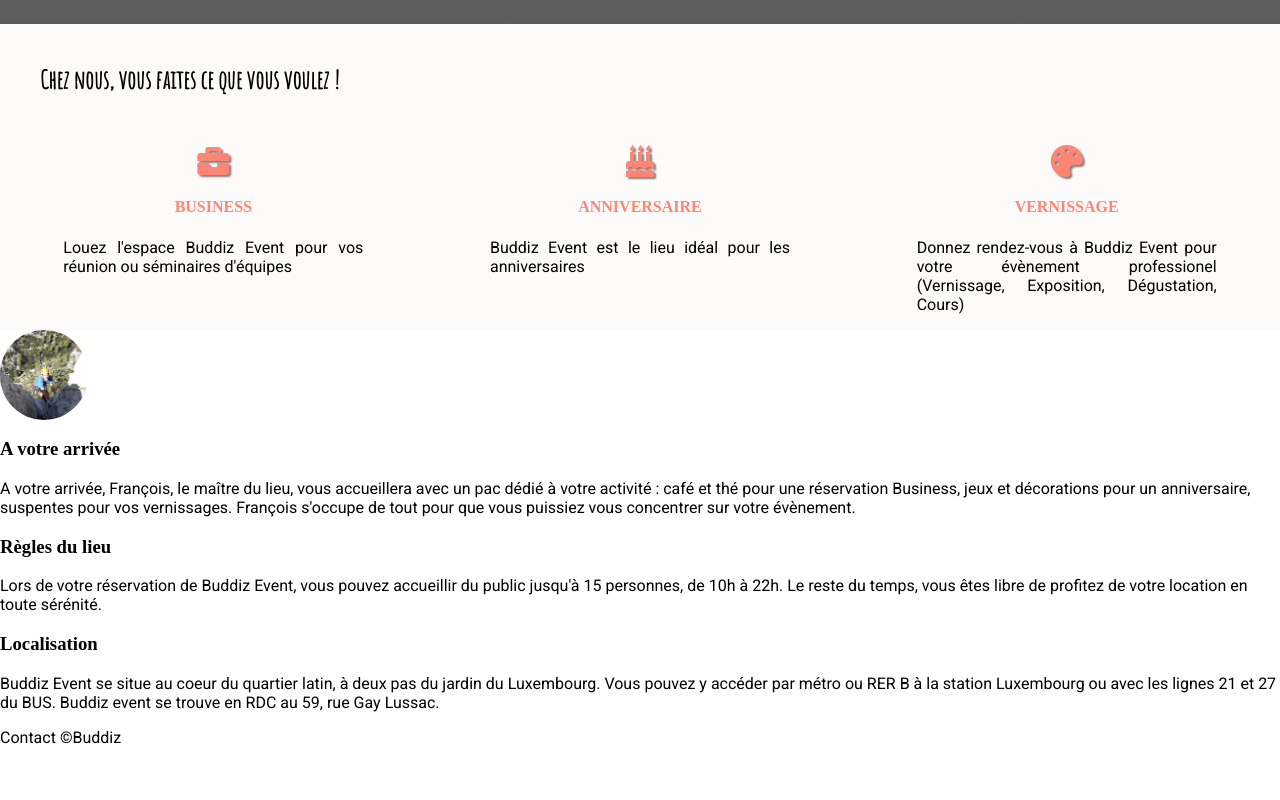
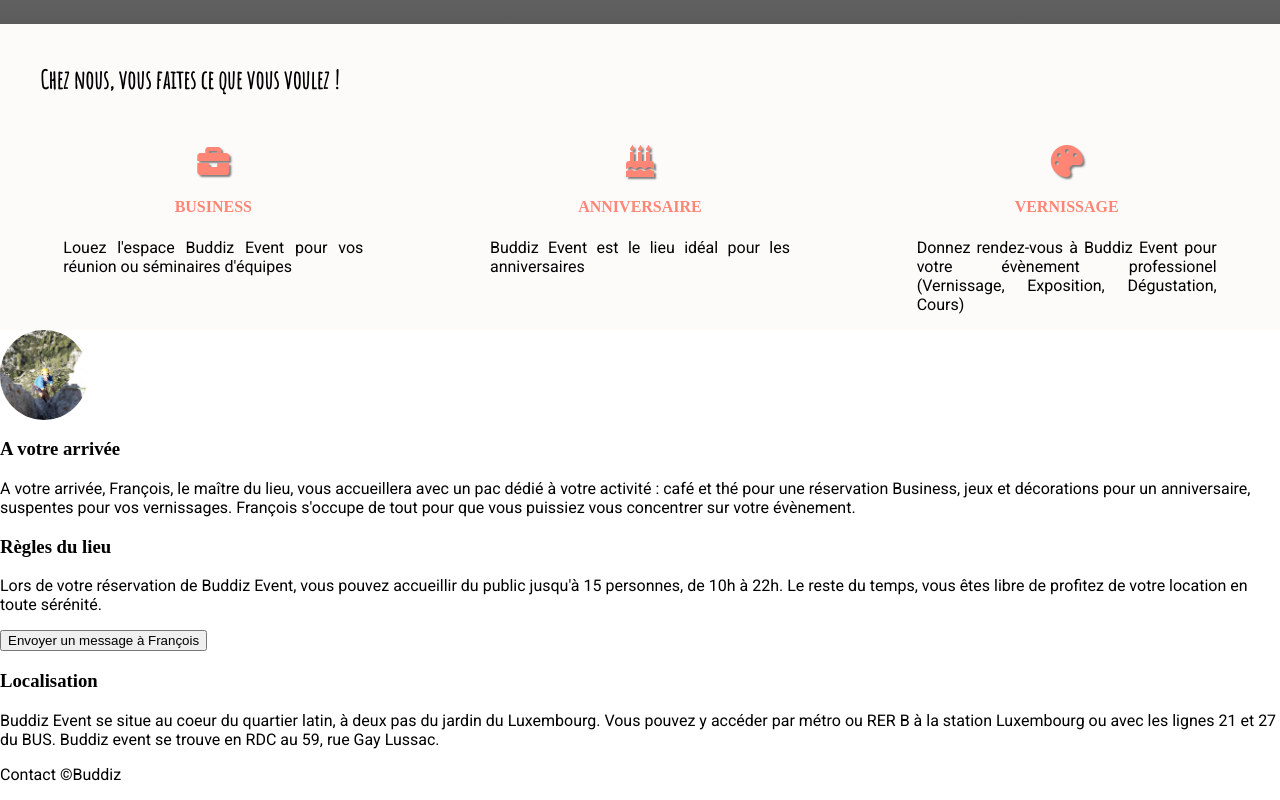
Before and after one commit to HeleneLioussou/budevent, a plain HTML site: page home.html in a window 1280 px wide. Shown: the part 476-1276 px from the top of the page. Before the commit the page ends 1239 px from the top, so only its background shows below. Drawn offline with Linux system fonts and the light colour scheme; grey boxes are pictures that could not be loaded.

Commit message:
ajout du boutton

```diff
--- a/home.html
+++ b/home.html
@@ -45,8 +45,10 @@
     <p>A votre arrivée, François, le maître du lieu, vous accueillera avec un pac dédié à votre activité : café et thé pour une réservation Business, jeux et décorations pour un anniversaire, suspentes pour vos vernissages. François s'occupe de tout pour que vous puissiez vous concentrer sur votre évènement.</p>
 
 
+
     <h3>Règles du lieu</h3>
     <p>Lors de votre réservation de Buddiz Event, vous pouvez accueillir du public jusqu'à 15 personnes, de 10h à 22h. Le reste du temps, vous êtes libre de profitez de votre location en toute sérénité.</p>
+    <button type="button">Envoyer un message à François</button>
 
     <h3>Localisation</h3>
     <p>Buddiz Event se situe au coeur du quartier latin, à deux pas du jardin du Luxembourg. Vous pouvez y accéder par métro ou RER B à la station Luxembourg ou avec les lignes 21 et 27 du BUS. Buddiz event se trouve en RDC au 59, rue Gay Lussac.</p>
```
